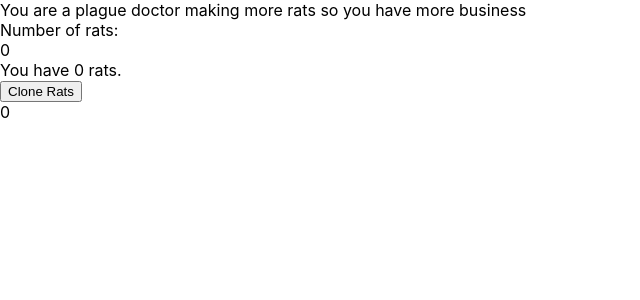
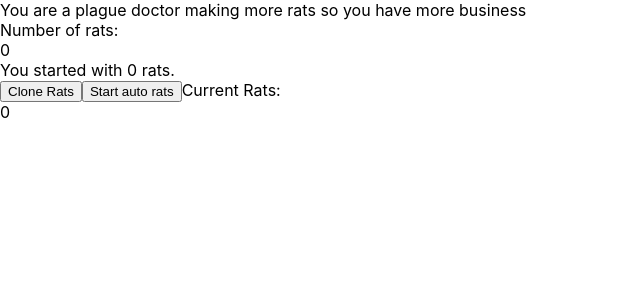
Before and after one commit to shayl83/tc-idle, a React (Create React App) app: page / in a window 1280 px wide. Shown: the top 300 px of the page, without its empty margins (0-640 px from the left). Built offline with nearby package versions, Linux system fonts and the light colour scheme.

Commit message:
added increment counter

```diff
--- a/src/components/common/RatCage.tsx
+++ b/src/components/common/RatCage.tsx
@@ -7,9 +7,6 @@ import Rats from '../common/Rats';
 interface RatCageProps {
     name?: string,
     startupRats: number
-    // username: string,
-    // age: number
-    // count:
 }
 
 const InitialState = {
@@ -20,25 +17,37 @@ type RatCageState = typeof InitialState
 
 class RatCage extends React.Component<RatCageProps, RatCageState> {
     public readonly state = InitialState;
-
-    //you had to use this kind of function because your onClick function inside the button is set to the wrong type
-    //it needs to be setup to be a react.mousevent function type
+    public timer: any;
     addRats = (event: React.MouseEvent<HTMLButtonElement>) => {
         this.setState(prevState => {
             return {rats: prevState.rats + 1}
         });
-        console.log('add rats clicked');
     };
+    //fat arrows here for scoping
+    initAutoRats = () => {
+        //this can be run multiple times so need to fix that
+        this.setState(prevState => {
+            return {rats: prevState.rats + 1}
+        });
+    };
+    startTimer = () =>{
+        window.setInterval(()=>this.initAutoRats(), 500);
+    };
+    componentWillUnmount() {
+        clearInterval(this.timer);
+    }
     render(){
         const { startupRats } = this.props;
-        // const { } = this.state;
         return(
             <div className={'metric-rat-cage-wrapper'}>
                 <div>
-                    You have {startupRats} rats.
+                    You started with {startupRats} rats.
                 </div>
                 <RatButton className={'metric-btn-ratCage-cloneRats'} onClick={this.addRats}>Clone Rats</RatButton>
-                <Rats propRats={startupRats+this.state.rats} />
+                <RatButton onClick={this.startTimer}>
+                    Start auto rats
+                </RatButton>
+                Current Rats: <Rats propRats={startupRats+this.state.rats} />
             </div>
         )
     }
```
